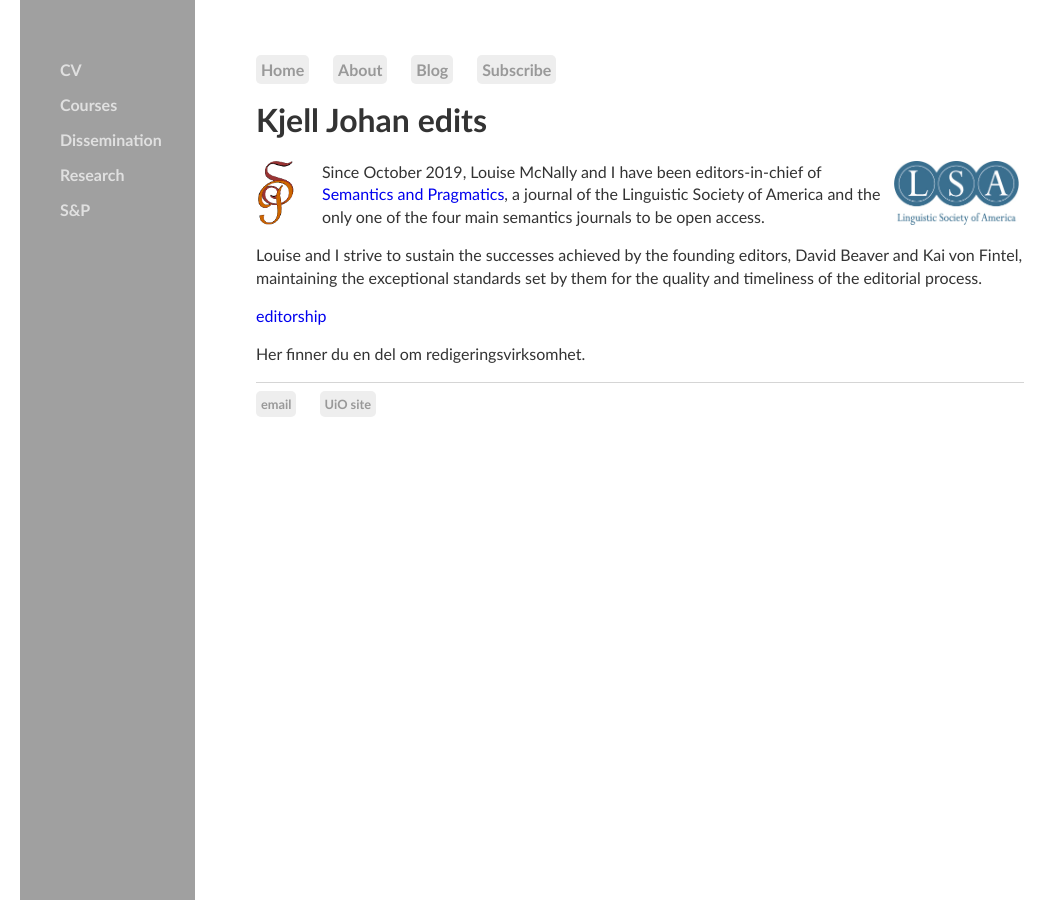
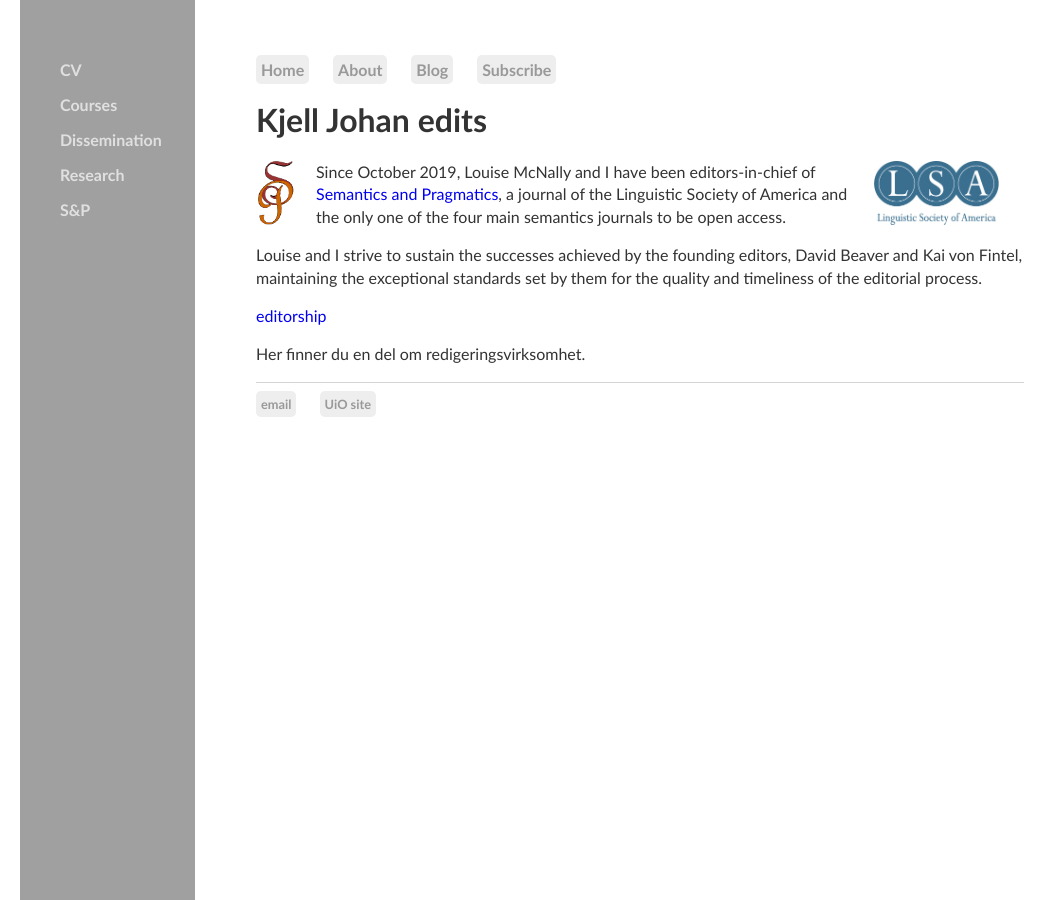
Before and after one commit to kjelljs/kjelljs.github.io, a Jekyll site: the page built from editorship/index.html, in a window 1280 px wide. Shown: the whole page, without its empty margins (0-1064 px from the left). Built offline with Jekyll 4.4.1, drawn with Linux system fonts in a browser that asks for light colours.

Commit message:
Update index.html

```diff
--- a/editorship/index.html
+++ b/editorship/index.html
@@ -4,7 +4,8 @@ title: Kjell Johan edits
 ---
 <div class="blurb">
 	<h1>Kjell Johan edits</h1>
-	<div style="width:66px; float:left;"><a href="https://semprag.org/index.php/sp/index"><img style="height:64px;" src="/pics/sp1.gif"></a></div><div style="width:130px; float:right;"><a href="https://www.linguisticsociety.org"><img style="height:64px;" src="/pics/LSAlogocmykWEB.jpg"></a></div>
+	<div style="width:60px; float:left;"><a href="https://semprag.org/index.php/sp/index"><img style="height:64px;" src="/pics/sp1.gif"></a></div>
+	<div style="width:150px; float:right;"><a href="https://www.linguisticsociety.org"><img style="height:64px;" src="/pics/LSAlogocmykWEB.jpg"></a></div>
 	<p>Since October 2019, Louise McNally and I have been editors-in-chief of <a href="https://semprag.org/index.php/sp/index">Semantics and Pragmatics</a>, a journal of the Linguistic Society of America and the only one of the four main semantics journals to be open access.</p>
 	<p>Louise and I strive to sustain the successes achieved by the founding editors, David Beaver and Kai von Fintel, maintaining the exceptional standards set by them for the quality and timeliness of the editorial process.</p>
 	<p><a href="http://kjelljs.github.io/pdf/Finteltweet.pdf">editorship</a></p>
```
